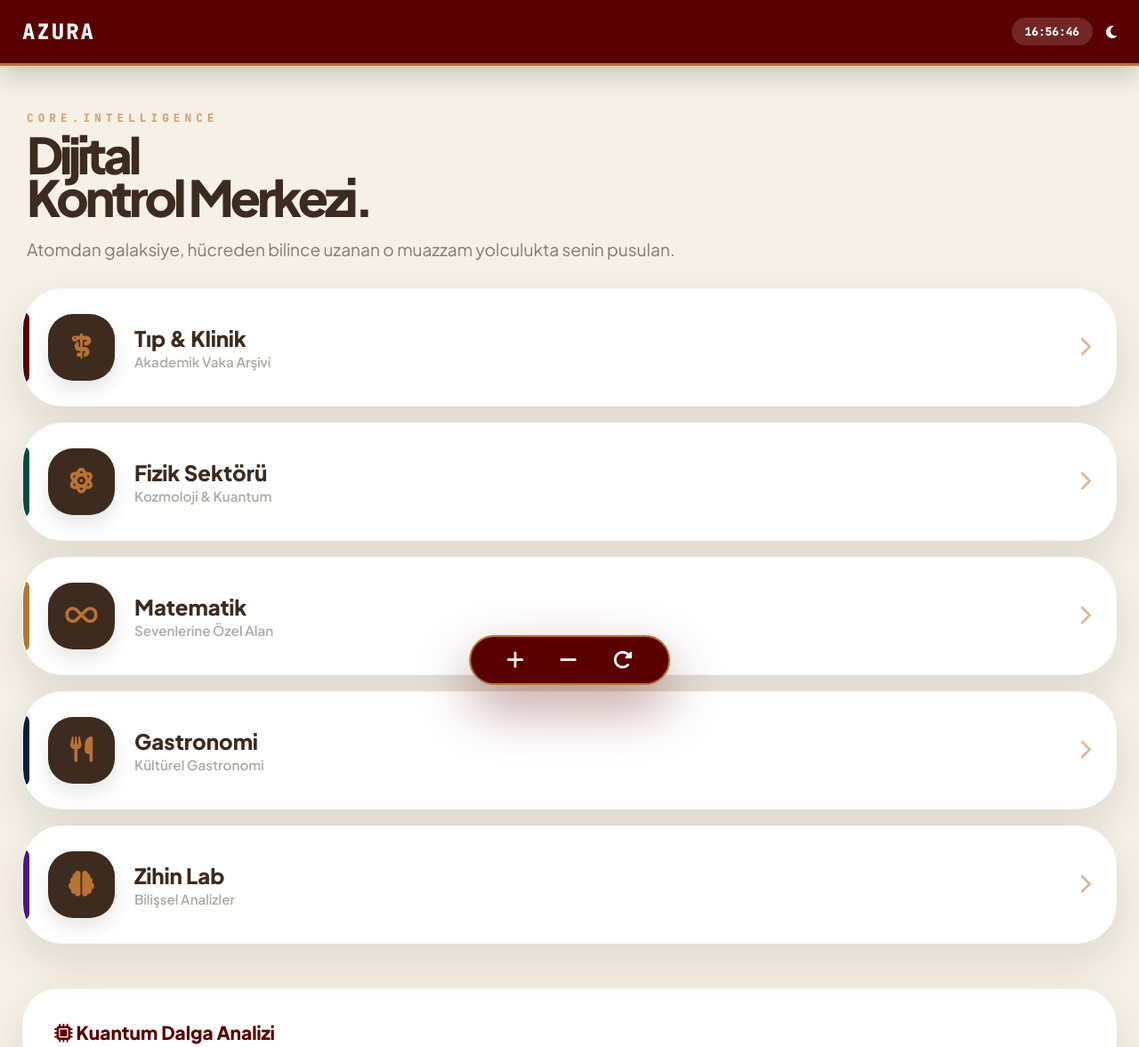
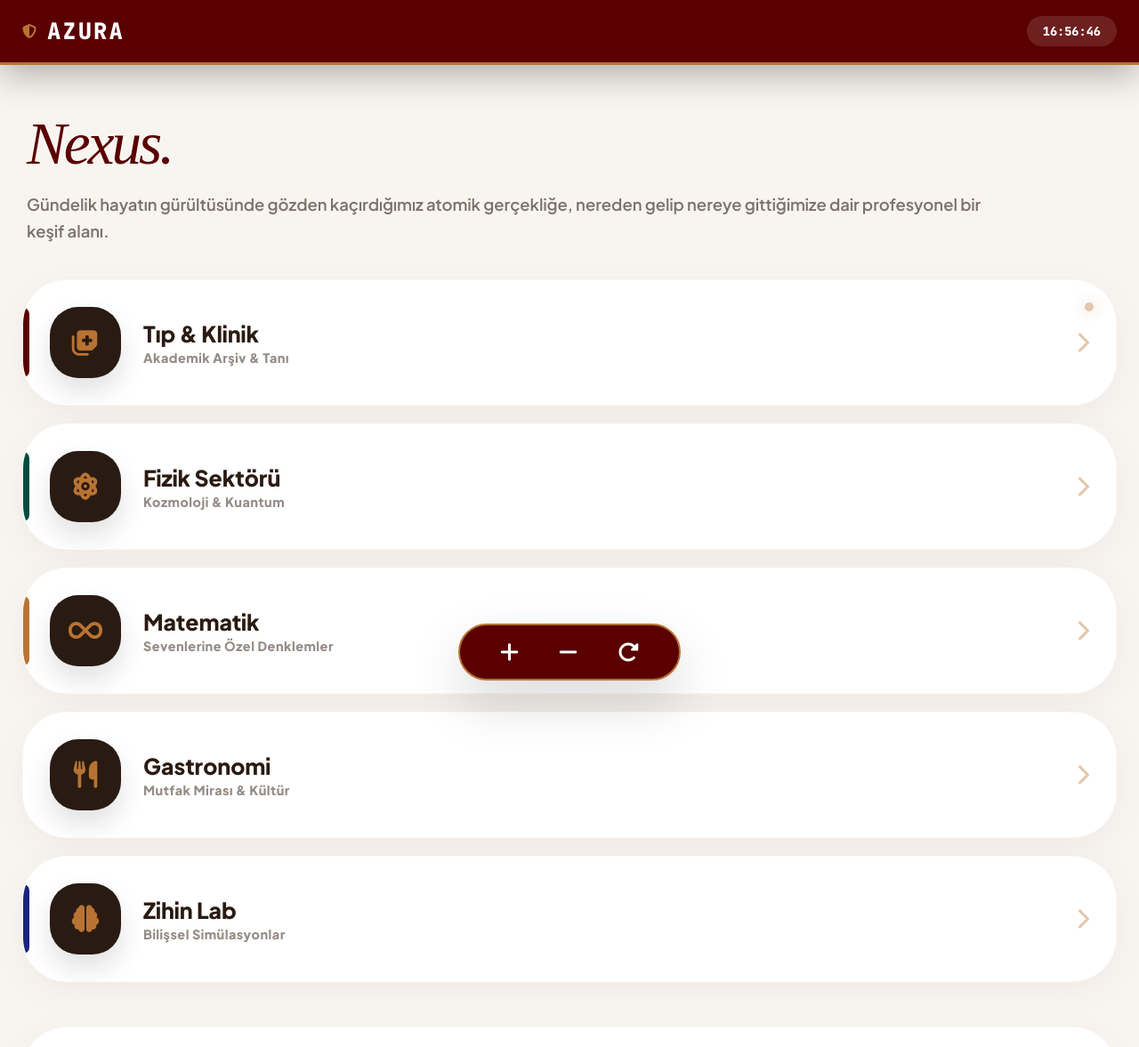
Before and after one commit to alierentip-prog/azura, a plain HTML site: page menu.html in a window 1280 px wide. Shown: the top 1177 px of the page at 89% size. Drawn offline with Linux system fonts and the light colour scheme; a web font is replaced by a local one.

Commit message:
Update menu.html

```diff
--- a/menu.html
+++ b/menu.html
@@ -3,238 +3,192 @@
 <head>
     <meta charset="UTF-8">
     <meta name="viewport" content="width=device-width, initial-scale=1.0, viewport-fit=cover">
-    <title>Azura | Varoluşsal Kontrol Merkezi</title>
+    <title>Azura Nexus | The Masterpiece</title>
 
     <link rel="stylesheet" href="https://cdnjs.cloudflare.com/ajax/libs/font-awesome/6.4.0/css/all.min.css">
-    <link href="https://fonts.googleapis.com/css2?family=Plus+Jakarta+Sans:wght@300;400;600;800&family=JetBrains+Mono:wght@500;800&display=swap" rel="stylesheet">
+    <link href="https://fonts.googleapis.com/css2?family=Plus+Jakarta+Sans:wght@300;400;600;800&family=JetBrains+Mono:wght@500;800&family=Playfair+Display:ital,wght@1,900&display=swap" rel="stylesheet">
 
     <style>
         :root {
-            /* Azura Professional Palette */
-            --bg: #f5f1e6; /* Kadim Krem */
-            --card: #ffffff;
-            --text: #3d2b1f; /* Derin Ceviz */
-            --bordo: #5a0000; /* Asil Bordo */
-            --altin: #b87333; /* Bakır Tonu */
-            --lacivert: #001f3f;
-            --emerald: #004d40;
-            --radius: 45px; /* Pofuduk Kenar */
-            --shadow: 0 20px 50px rgba(61, 43, 31, 0.12);
+            /* Azura Ultra Palette */
+            --bg: #f8f5f0; --card: #ffffff; --text: #2a1b12;
+            --bordo: #5a0000; --altin: #b87333; --gece: #0a0a0b;
+            --gradient-1: linear-gradient(135deg, #5a0000, #2a0000);
+            --shadow-soft: 0 10px 40px rgba(90, 0, 0, 0.05);
+            --shadow-hard: 0 25px 60px rgba(0, 0, 0, 0.15);
         }
 
         [data-theme="dark"] {
-            --bg: #0a0a0b; --card: #161618; --text: #e0e0e0; --border: rgba(255,255,255,0.05);
+            --bg: #050505; --card: #121214; --text: #e0e0e0;
         }
 
-        * { margin: 0; padding: 0; box-sizing: border-box; transition: all 0.4s cubic-bezier(0.175, 0.885, 0.32, 1.275); }
+        * { margin: 0; padding: 0; box-sizing: border-box; -webkit-font-smoothing: antialiased; }
 
         body {
-            background: var(--bg);
-            font-family: 'Plus Jakarta Sans', sans-serif;
-            color: var(--text);
-            overflow-x: hidden;
-            padding-bottom: 150px;
+            background: var(--bg); font-family: 'Plus Jakarta Sans', sans-serif; color: var(--text);
+            overflow-x: hidden; padding-bottom: 120px; transition: background 0.6s ease;
         }
 
-        /* --- SİSTEM HEADER --- */
-        .top-nav {
-            background: var(--bordo);
-            padding: 20px 25px;
-            display: flex;
-            justify-content: space-between;
-            align-items: center;
-            color: #fff;
-            position: sticky;
-            top: 0;
-            z-index: 2000;
-            border-bottom: 3px solid var(--altin);
-            box-shadow: 0 10px 30px rgba(0,0,0,0.2);
+        /* --- SİSTEM ÜST PANEL (ELITE DESIGN) --- */
+        .header {
+            background: var(--bordo); padding: 18px 25px; display: flex; justify-content: space-between;
+            align-items: center; color: #fff; position: sticky; top: 0; z-index: 5000;
+            border-bottom: 3px solid var(--altin); box-shadow: 0 10px 40px rgba(0,0,0,0.3);
         }
-        .top-nav .brand { font-family: 'JetBrains Mono'; font-weight: 800; font-size: 1.5rem; letter-spacing: 2px; }
-        .top-nav .widgets { display: flex; align-items: center; gap: 15px; }
-        .status-pill { background: rgba(255,255,255,0.15); padding: 7px 15px; border-radius: 20px; font-family: 'JetBrains Mono'; font-size: 0.8rem; font-weight: 800; }
+        .brand-box { display: flex; align-items: center; gap: 12px; }
+        .brand-name { font-family: 'JetBrains Mono'; font-weight: 800; font-size: 1.6rem; letter-spacing: 2px; }
+        .time-widget { background: rgba(255,255,255,0.12); padding: 8px 18px; border-radius: 25px; font-family: 'JetBrains Mono'; font-weight: 800; font-size: 0.85rem; }
 
-        /* --- VAROLUŞSAL MANİFESTO --- */
-        .hero { padding: 50px 30px 30px; }
-        .hero h1 { font-size: 3.5rem; font-weight: 800; line-height: 0.85; letter-spacing: -4px; margin-bottom: 20px; }
-        .hero p { font-size: 1.2rem; opacity: 0.6; font-weight: 500; max-width: 90%; line-height: 1.4; }
+        /* --- VAROLUŞSAL GİRİŞ --- */
+        .hero-section { padding: 60px 30px 40px; position: relative; }
+        .hero-title { font-family: 'Playfair Display', serif; font-size: 4.2rem; line-height: 0.85; font-style: italic; letter-spacing: -3px; color: var(--bordo); margin-bottom: 25px; }
+        .hero-subtitle { font-size: 1.15rem; font-weight: 600; opacity: 0.6; line-height: 1.6; max-width: 90%; }
 
-        /* --- KATEGORİ IZGARASI (GÖRSEL SİMÜLASYONU) --- */
-        .grid-container { padding: 0 25px; display: flex; flex-direction: column; gap: 18px; }
+        /* --- NEXUS KARTLARI (ULTRA REFINED) --- */
+        .nexus-grid { padding: 0 25px; display: grid; gap: 20px; }
 
-        .azura-card {
-            background: var(--card);
-            border-radius: var(--radius);
-            padding: 28px;
-            display: flex;
-            align-items: center;
-            text-decoration: none;
-            color: inherit;
-            box-shadow: var(--shadow);
-            position: relative;
-            overflow: hidden;
-            border: 1px solid rgba(0,0,0,0.03);
+        .card-nexus {
+            background: var(--card); border-radius: 50px; padding: 30px;
+            display: flex; align-items: center; text-decoration: none; color: inherit;
+            box-shadow: var(--shadow-soft); position: relative; overflow: hidden;
+            border: 1px solid rgba(0,0,0,0.02); transform-origin: center;
+        }
+        .card-nexus:active { transform: scale(0.95); }
+
+        /* Dinamik Sol Detay */
+        .card-nexus::before { content: ''; position: absolute; left: 0; top: 22%; bottom: 22%; width: 7px; border-radius: 0 20px 20px 0; }
+        .n-med::before { background: var(--bordo); }
+        .n-physic::before { background: #004d40; }
+        .n-math::before { background: #b87333; }
+        .n-mind::before { background: #1a237e; }
+        .n-sys::before { background: #2a1b12; }
+
+        .icon-shield {
+            width: 80px; height: 80px; background: #2a1b12; border-radius: 32px;
+            display: flex; align-items: center; justify-content: center;
+            font-size: 1.9rem; color: var(--altin); margin-right: 25px;
+            box-shadow: 0 15px 30px rgba(0,0,0,0.12);
         }
 
-        /* Renkli Yan Şeritler */
-        .azura-card::before {
-            content: ''; position: absolute; left: 0; top: 20%; bottom: 20%; width: 7px; border-radius: 0 15px 15px 0;
-        }
-        .m-med::before { background: var(--bordo); }
-        .m-physic::before { background: var(--emerald); }
-        .m-gastro::before { background: var(--lacivert); }
-        .m-mind::before { background: #4a148c; }
-        .m-math::before { background: var(--altin); }
+        .meta-data h3 { font-size: 1.55rem; font-weight: 800; margin-bottom: 2px; }
+        .meta-data p { font-size: 0.9rem; opacity: 0.5; font-weight: 700; letter-spacing: 0.5px; }
+        .arrow-link { margin-left: auto; color: var(--altin); opacity: 0.4; font-size: 1.5rem; }
 
-        .icon-shield {
-            width: 75px; height: 75px; background: var(--text);
-            border-radius: 28px; display: flex; align-items: center; justify-content: center;
-            font-size: 1.8rem; color: var(--altin); margin-right: 22px;
-            box-shadow: 0 10px 20px rgba(0,0,0,0.1);
+        /* --- SEVENLERİNE ÖZEL: MATEMATİKSEL FİZİK --- */
+        .math-lab { margin-top: 50px; padding: 0 25px; }
+        .lab-panel { background: var(--card); border-radius: 50px; padding: 40px; margin-bottom: 30px; box-shadow: var(--shadow-soft); border: 1.5px solid rgba(0,0,0,0.02); }
+        .lab-panel h4 { font-size: 1.4rem; font-weight: 800; color: var(--bordo); margin-bottom: 20px; display: flex; align-items: center; gap: 15px; }
+
+        .code-block {
+            background: #080808; color: #00f2ff; padding: 30px; border-radius: 30px;
+            font-family: 'JetBrains Mono', monospace; font-size: 0.88rem; overflow-x: auto;
+            border: 2px solid var(--altin); box-shadow: inset 0 0 30px rgba(0, 242, 255, 0.08);
+            margin: 20px 0; line-height: 1.8;
         }
 
-        .meta-info h3 { font-size: 1.5rem; font-weight: 800; margin-bottom: 2px; }
-        .meta-info p { font-size: 0.95rem; opacity: 0.4; font-weight: 600; }
-        .arrow-link { margin-left: auto; color: var(--altin); opacity: 0.5; font-size: 1.4rem; }
+        /* --- ALT KUMANDA PANELİ (POFUDUK) --- */
+        .control-hub {
+            position: fixed; bottom: 35px; left: 50%; transform: translateX(-50%);
+            background: var(--bordo); padding: 18px 45px; border-radius: 60px;
+            display: flex; gap: 45px; color: #fff; box-shadow: var(--shadow-hard);
+            z-index: 6000; border: 2.5px solid var(--altin);
+        }
+        .control-hub i { font-size: 1.5rem; transition: 0.2s; cursor: pointer; }
+        .control-hub i:active { transform: scale(0.7) rotate(15deg); }
 
-        /* --- MATEMATİKSEL DERİNLİK MODÜLÜ --- */
-        .deep-stats { margin-top: 50px; padding: 0 25px; }
-        .stat-panel {
-            background: var(--card); border-radius: 40px; padding: 35px; margin-bottom: 25px;
-            box-shadow: var(--shadow); border: 1px solid rgba(0,0,0,0.02);
-        }
-        .stat-panel h4 { font-size: 1.3rem; margin-bottom: 15px; font-weight: 800; color: var(--bordo); }
+        /* --- DINAMIK ELEMENTLER --- */
+        .glow-dot { width: 10px; height: 10px; background: var(--altin); border-radius: 50%; position: absolute; right: 25px; top: 25px; box-shadow: 0 0 15px var(--altin); animation: pulse 2s infinite; }
+        @keyframes pulse { 0% { opacity: 1; } 50% { opacity: 0.4; } 100% { opacity: 1; } }
 
-        .equation-box {
-            background: #000; color: #00ffcc; padding: 25px; border-radius: 25px;
-            font-family: 'JetBrains Mono'; font-size: 0.85rem; overflow-x: auto;
-            border: 1.5px solid var(--altin); box-shadow: inset 0 0 20px rgba(0,255,204,0.1);
-            margin: 15px 0; line-height: 1.7;
-        }
-
-        /* --- DİNAMİK KONTROL PANELİ --- */
-        .nexus-controls {
-            position: fixed; bottom: 30px; left: 50%; transform: translateX(-50%);
-            background: var(--bordo); padding: 15px 40px; border-radius: 50px;
-            display: flex; gap: 40px; color: #fff; box-shadow: 0 25px 60px rgba(90,0,0,0.4);
-            z-index: 3000; border: 2px solid var(--altin);
-        }
-        .nexus-controls i { font-size: 1.4rem; cursor: pointer; }
-        .nexus-controls i:active { transform: scale(0.8); }
-
-        /* --- ANIMASYONLAR --- */
-        @keyframes float { 0% { transform: translateY(0); } 50% { transform: translateY(-10px); } 100% { transform: translateY(0); } }
-        .hero h1 { animation: float 6s ease-in-out infinite; }
     </style>
 </head>
 <body data-theme="light">
 
-    <header class="top-nav">
-        <div class="brand">AZURA</div>
-        <div class="widgets">
-            <div class="status-pill" id="nexus-clock">00:00:00</div>
-            <i class="fa-solid fa-moon" id="theme-toggle" onclick="toggleAzuraTheme()"></i>
+    <header class="header">
+        <div class="brand-box">
+            <i class="fa-solid fa-shield-halved" style="color: var(--altin);"></i>
+            <div class="brand-name">AZURA</div>
         </div>
+        <div class="time-widget" id="clock">19:21:00</div>
     </header>
 
-    <section class="hero">
-        <p style="font-family:'JetBrains Mono'; color:var(--altin); font-weight:800; font-size:0.8rem; letter-spacing:5px; margin-bottom:10px;">CORE.INTELLIGENCE</p>
-        <h1>Dijital<br>Kontrol Merkezi.</h1>
-        <p>Atomdan galaksiye, hücreden bilince uzanan o muazzam yolculukta senin pusulan.</p>
+    <section class="hero-section">
+        <div class="hero-title">Nexus.</div>
+        <p class="hero-subtitle">Gündelik hayatın gürültüsünde gözden kaçırdığımız atomik gerçekliğe, nereden gelip nereye gittiğimize dair profesyonel bir keşif alanı.</p>
     </section>
 
-    <nav class="grid-container">
-        <a href="medical.html" class="azura-card m-med">
-            <div class="icon-shield"><i class="fa-solid fa-staff-snake"></i></div>
-            <div class="meta-info"><h3>Tıp & Klinik</h3><p>Akademik Vaka Arşivi</p></div>
+    <nav class="nexus-grid">
+        <a href="medical.html" class="card-nexus n-med">
+            <div class="glow-dot"></div>
+            <div class="icon-shield"><i class="fa-solid fa-notes-medical"></i></div>
+            <div class="meta-data"><h3>Tıp & Klinik</h3><p>Akademik Arşiv & Tanı</p></div>
             <i class="fa-solid fa-chevron-right arrow-link"></i>
         </a>
 
-        <a href="physic.html" class="azura-card m-physic">
+        <a href="physic.html" class="card-nexus n-physic">
             <div class="icon-shield"><i class="fa-solid fa-atom"></i></div>
-            <div class="meta-info"><h3>Fizik Sektörü</h3><p>Kozmoloji & Kuantum</p></div>
+            <div class="meta-data"><h3>Fizik Sektörü</h3><p>Kozmoloji & Kuantum</p></div>
             <i class="fa-solid fa-chevron-right arrow-link"></i>
         </a>
 
-        <a href="math.html" class="azura-card m-math">
+        <a href="math.html" class="card-nexus n-math">
             <div class="icon-shield"><i class="fa-solid fa-infinity"></i></div>
-            <div class="meta-info"><h3>Matematik</h3><p>Sevenlerine Özel Alan</p></div>
+            <div class="meta-data"><h3>Matematik</h3><p>Sevenlerine Özel Denklemler</p></div>
             <i class="fa-solid fa-chevron-right arrow-link"></i>
         </a>
 
-        <a href="gastronomy.html" class="azura-card m-gastro">
+        <a href="gastronomy.html" class="card-nexus n-gastro">
             <div class="icon-shield"><i class="fa-solid fa-utensils"></i></div>
-            <div class="meta-info"><h3>Gastronomi</h3><p>Kültürel Gastronomi</p></div>
+            <div class="meta-data"><h3>Gastronomi</h3><p>Mutfak Mirası & Kültür</p></div>
             <i class="fa-solid fa-chevron-right arrow-link"></i>
         </a>
 
-        <a href="games.html" class="azura-card m-mind">
+        <a href="games.html" class="card-nexus n-mind">
             <div class="icon-shield"><i class="fa-solid fa-brain"></i></div>
-            <div class="meta-info"><h3>Zihin Lab</h3><p>Bilişsel Analizler</p></div>
+            <div class="meta-data"><h3>Zihin Lab</h3><p>Bilişsel Simülasyonlar</p></div>
             <i class="fa-solid fa-chevron-right arrow-link"></i>
         </a>
     </nav>
 
-    <div class="deep-stats">
-        <div class="stat-panel">
-            <h4><i class="fa-solid fa-microchip"></i> Kuantum Dalga Analizi</h4>
-            <p style="font-size:0.95rem; opacity:0.7; margin-bottom:15px;">Evrenin temelindeki olasılık dalgalarını tanımlayan o muazzam yapı:</p>
-            <div class="equation-box">
-                iħ ∂/∂t Ψ(x,t) = [ -ħ²/2m ∇² + V(x,t) ] Ψ(x,t)
+    <div class="math-lab">
+        <div class="lab-panel">
+            <h4><i class="fa-solid fa-square-root-variable"></i> Dirac Denklemi Analizi</h4>
+            <p style="font-size: 1rem; opacity: 0.7;">Relativistik kuantum mekaniğinin kalbi. Bu denklem, elektronun spinini ve antimaddeyi (pozitron) matematiksel olarak öngörür.</p>
+            <div class="code-block">
+                (iγ<sup>μ</sup>∂<sub>μ</sub> - m)ψ = 0
             </div>
-            <p style="font-size:0.8rem; opacity:0.5; font-style:italic;">*Bu denklem, bir parçacığın zaman içindeki kuantum durumunu belirler.</p>
+            <p style="font-size: 0.8rem; opacity: 0.5; font-style: italic;">*Bu denklemde i imajiner birim, γ matrisleri ise uzay-zaman geometrisini temsil eder.</p>
         </div>
 
-        <div class="stat-panel">
-            <h4><i class="fa-solid fa-dna"></i> Biyolojik Algoritma</h4>
-            <p style="font-size:0.95rem; opacity:0.7;">Bir tıp öğrencisi olarak, DNA'nın hata yapma olasılığını hiç düşündün mü?</p>
-            <p style="margin-top:10px; font-weight:600; font-size:0.9rem; color:var(--altin);">Mutasyon Olasılığı Formülü:</p>
-            <div class="equation-box" style="color:#ffcc00;">
-                P(m) = 1 - e^(-μL)
+        <div class="lab-panel">
+            <h4><i class="fa-solid fa-dna"></i> Biyolojik Olasılık Analizi</h4>
+            <p style="font-size: 1rem; opacity: 0.7;">Bir doktor adayı olarak, vücudun kendini yenileme hızı ile mutasyon riski arasındaki o ince dengeyi (The Central Dogma) incele:</p>
+            <div class="code-block" style="color: #ffcc00;">
+                E = -∑ P(x<sub>i</sub>) log<sub>2</sub> P(x<sub>i</sub>)
             </div>
-            <p style="font-size:0.75rem; opacity:0.5;">μ: Mutasyon hızı, L: Genom uzunluğu.</p>
-        </div>
-
-        <div class="stat-panel" style="border: 2px dashed var(--altin); background: transparent;">
-            <h4><i class="fa-solid fa-compass"></i> Zihin Testi</h4>
-            <p style="font-size:1rem; margin-bottom:20px;">Bugünkü bilişsel frekansını ve zihin haritanı çıkarmak ister misin?</p>
-            <a href="test.html" style="color:var(--bordo); font-weight:800; text-decoration:none; font-size:1.1rem;">DENEYİ BAŞLAT <i class="fa-solid fa-arrow-right"></i></a>
+            <p style="font-size: 0.8rem; opacity: 0.5;">*Shannon Entropisi: Biyolojik verinin aktarımındaki belirsizlik ve kaos miktarını ölçer.</p>
         </div>
     </div>
 
-    <div class="nexus-controls">
-        <i class="fa-solid fa-plus" title="Hacim Artır"></i>
-        <i class="fa-solid fa-minus" title="Hacim Azalt"></i>
-        <i class="fa-solid fa-rotate-right" onclick="location.reload()" title="Sistemi Yenile"></i>
+    <div class="control-hub">
+        <i class="fa-solid fa-plus"></i>
+        <i class="fa-solid fa-minus"></i>
+        <i class="fa-solid fa-rotate-right" onclick="location.reload()"></i>
     </div>
 
     <script>
-        // SMART CLOCK
-        function updateNexusClock() {
+        // Real-Time Clock
+        function updateClock() {
             const now = new Date();
-            document.getElementById('nexus-clock').innerText = now.toLocaleTimeString('tr-TR');
+            document.getElementById('clock').innerText = now.toLocaleTimeString('tr-TR');
         }
-        setInterval(updateNexusClock, 1000);
-        updateNexusClock();
+        setInterval(updateClock, 1000);
+        updateClock();
 
-        // THEME ENGINE
-        function toggleAzuraTheme() {
-            const body = document.body;
-            const icon = document.getElementById('theme-toggle');
-            if (body.getAttribute('data-theme') === 'dark') {
-                body.setAttribute('data-theme', 'light');
-                icon.className = 'fa-solid fa-moon';
-            } else {
-                body.setAttribute('data-theme', 'dark');
-                icon.className = 'fa-solid fa-sun';
-            }
-        }
-
-        // AUTO DARK MODE (19:00 - 07:00)
-        const currentHour = new Date().getHours();
-        if (currentHour >= 19 || currentHour < 7) {
+        // Auto Theme Engine (19:00 Check)
+        const hour = new Date().getHours();
+        if(hour >= 19 || hour < 7) {
             document.body.setAttribute('data-theme', 'dark');
-            document.getElementById('theme-toggle').className = 'fa-solid fa-sun';
         }
     </script>
 </body>
```
